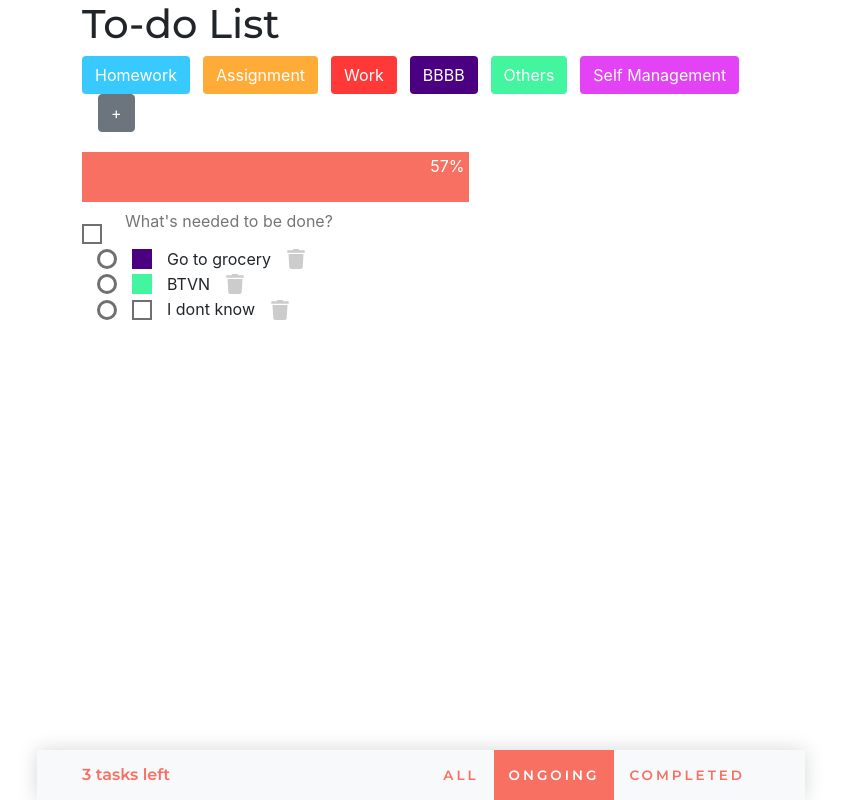
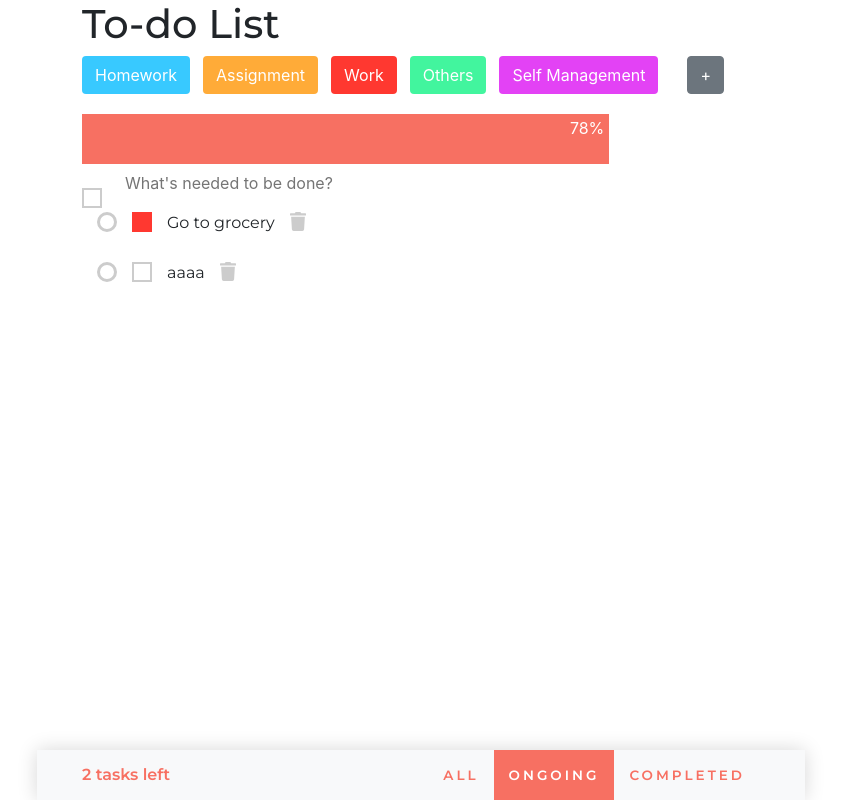
Before and after one commit to giangle0411/todo-app, a React (Create React App) app: page /incompleted in a window 1280 px wide. Shown: the whole page, without its empty margins (219-1060 px from the left). Built offline with nearby package versions, Linux system fonts and the light colour scheme; data requests are answered from the project's data file.

Commit message:
Styling todo list

```diff
--- a/db.json
+++ b/db.json
@@ -23,8 +23,8 @@
     },
     {
       "name": "Go to grocery",
-      "category": "BBBB",
-      "categoryColor": "indigo",
+      "category": "Work",
+      "categoryColor": "#FF3830",
       "completed": false,
       "id": 4
     },
@@ -32,14 +32,14 @@
       "name": "BTVN",
       "category": "Others",
       "categoryColor": "#42f59e",
-      "completed": false,
+      "completed": true,
       "id": 6
     },
     {
       "name": "I dont know",
       "category": null,
       "categoryColor": null,
-      "completed": false,
+      "completed": true,
       "id": 7
     },
     {
@@ -48,6 +48,20 @@
       "categoryColor": "#42f59e",
       "completed": true,
       "id": 8
+    },
+    {
+      "name": "This is a very long task that I want it to break into two line, really hope it works, oh the layout please help me",
+      "category": "Self Management",
+      "categoryColor": "#e342f5",
+      "completed": true,
+      "id": 9
+    },
+    {
+      "name": "aaaa",
+      "category": null,
+      "categoryColor": null,
+      "completed": false,
+      "id": 10
     }
   ],
   "category": [
@@ -64,12 +78,7 @@
     {
       "id": 3,
       "name": "Work",
-      "color": "#FF3838"
-    },
-    {
-      "name": "BBBB",
-      "color": "indigo",
-      "id": 4
+      "color": "#FF3830"
     },
     {
       "name": "Others",
--- a/src/app.css
+++ b/src/app.css
@@ -6,98 +6,6 @@ h1 {
 }
 .subheading {
   font-weight: 300;
-}
-
-.navbar button {
-  float: left;
-  display: block;
-  color: black;
-  text-align: center;
-  padding: 14px 16px;
-  text-decoration: none;
-  font-size: 17px;
-}
-
-.navbar button:hover {
-  background: #f1f1f1;
-  color: black;
-}
-
-.navbar button.active {
-  background-color: #4caf50;
-  color: white;
-}
-
-.checkbox-round {
-  width: 20px;
-  height: 20px;
-  background-color: white;
-  border-radius: 50%;
-  vertical-align: middle;
-  border: 3px solid #707070;
-  -webkit-appearance: none;
-  outline: none;
-  cursor: pointer;
-  margin-bottom: 3px;
-  margin-right: 15px;
-}
-
-.checkbox-round:checked {
-  background-color: #f77062;
-}
-
-.bin {
-  height: 20px;
-  width: 20px;
-  cursor: pointer;
-  vertical-align: middle;
-  display: inline-block;
-  margin-bottom: 3px;
-  margin-left: 15px;
-}
-
-.form-group {
-  margin-bottom: 0px;
-}
-
-.category-box {
-  height: 20px;
-  width: 20px;
-  border: 2.5px solid #707070;
-  display: inline-block;
-  margin-right: 15px;
-  cursor: pointer;
-  vertical-align: middle;
-  margin-bottom: 3px;
-}
-
-.inline {
-  display: inline-block;
-}
-
-.input-align {
-  float: right;
-}
-
-.cat-mg {
-  margin-right: 13px;
-}
-
-.modal-content {
-  width: 325px !important;
-  height: 325px;
-}
-
-.container-mdm {
-  width: 100%;
-  max-width: 768px;
-  padding-left: 45px;
-  padding-right: 45px;
-  margin: 0 auto;
-}
-
-.todo-list {
-  margin-bottom: 50px;
 }
 
 .navbar {
@@ -113,6 +21,8 @@ h1 {
   box-shadow: 0px 0px 20px #00000029;
   padding: 0;
 }
+
+/* Nav bar */
 
 .todos-left {
   padding-left: 45px;
@@ -150,9 +60,96 @@ h1 {
   text-decoration: none;
 }
 
-.todo-item.container {
+/* todo list */
+
+/* todo list check box */
+.checkbox-round {
+  width: 20px;
+  height: 20px;
+  background-color: white;
+  border-radius: 50%;
+  vertical-align: middle;
+  border: 3px solid #cccccc;
+  -webkit-appearance: none;
+  outline: none;
+  cursor: pointer;
+  margin-right: 15px;
+}
+
+.checkbox-round:checked {
+  background-color: #f77062;
+}
+.bin {
+  cursor: pointer;
+  margin-left: 15px;
+  position: absolute;
+  top: 0px;
+  max-height: 20px;
+}
+
+.bin-wrapper {
+  display: inline-block;
+  vertical-align: middle;
+  position: relative;
+  height: 20px;
+}
+
+.form-group {
+  margin-bottom: 0px;
+}
+
+.category-box {
+  height: 20px;
+  width: 20px;
+  border: 2.5px solid #cccccc;
+  display: inline-flex;
+  margin-right: 15px;
+  cursor: pointer;
+  vertical-align: middle;
+}
+
+.task-name {
+  display: inline-block;
+  font-family: 'Montserrat';
+  font-size: 16px;
+  font-weight: 400;
+  vertical-align: top;
+  max-width: 55%;
+  padding-top: 3px;
+}
+
+.inline {
+  display: inline-block;
+}
+
+.input-align {
+  float: right;
+}
+
+.cat-mg {
+  margin-right: 13px;
+}
+
+.modal-content {
+  width: 325px !important;
+  height: 325px;
+}
+
+.container-mdm {
+  width: 100%;
+  max-width: 768px;
+  padding-left: 45px;
+  padding-right: 45px;
+  margin: 0 auto;
+}
+
+.todo-list {
+  margin-bottom: 100px;
+}
+
+.todo-item {
   flex-basis: 100%;
   overflow: hidden;
   position: relative;
-  width: 100%;
+  margin-bottom: 23px;
 }
--- a/src/components/AppBody/DeleteTodo.js
+++ b/src/components/AppBody/DeleteTodo.js
@@ -14,8 +14,8 @@ class DeleteTodo extends Component {
 
   render() {
     return (
-      <div className="inline">
-        <img src={bin} alt="bin" className="bin" onClick={this.handleShow} />
+      <div className="bin-wrapper">
+        <img src={bin} className="bin" alt="bin" onClick={this.handleShow} />
         <Modal
           dialogClassName="modal-size"
           show={this.state.show}
--- a/src/components/AppBody/TodoItem.js
+++ b/src/components/AppBody/TodoItem.js
@@ -72,8 +72,7 @@ class TodoItem extends Component {
             <AddNewCategory />
           </Modal.Body>
         </Modal>
-        {task.name}
-
+        <div className="task-name">{task.name}</div>
         <DeleteTodo id={task.id} />
       </div>
     )
```
